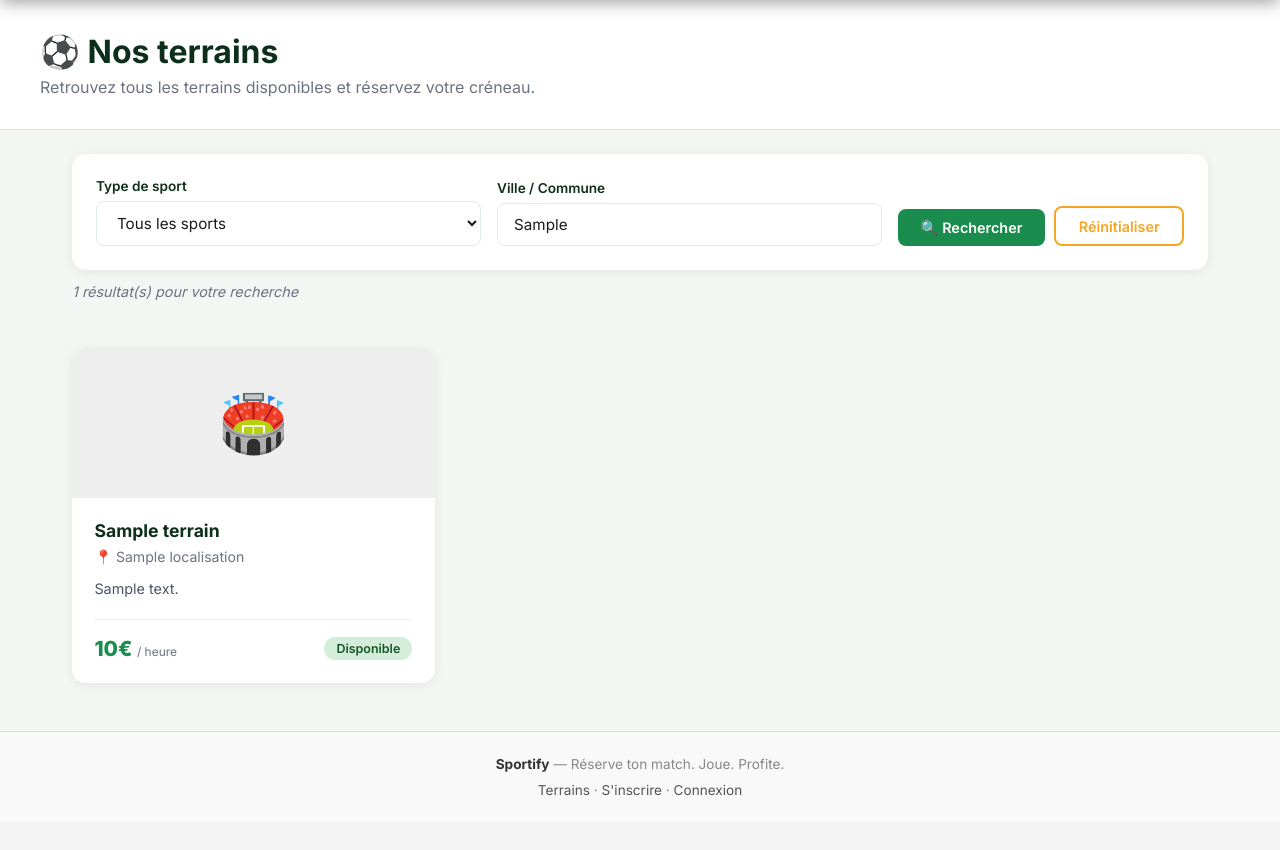
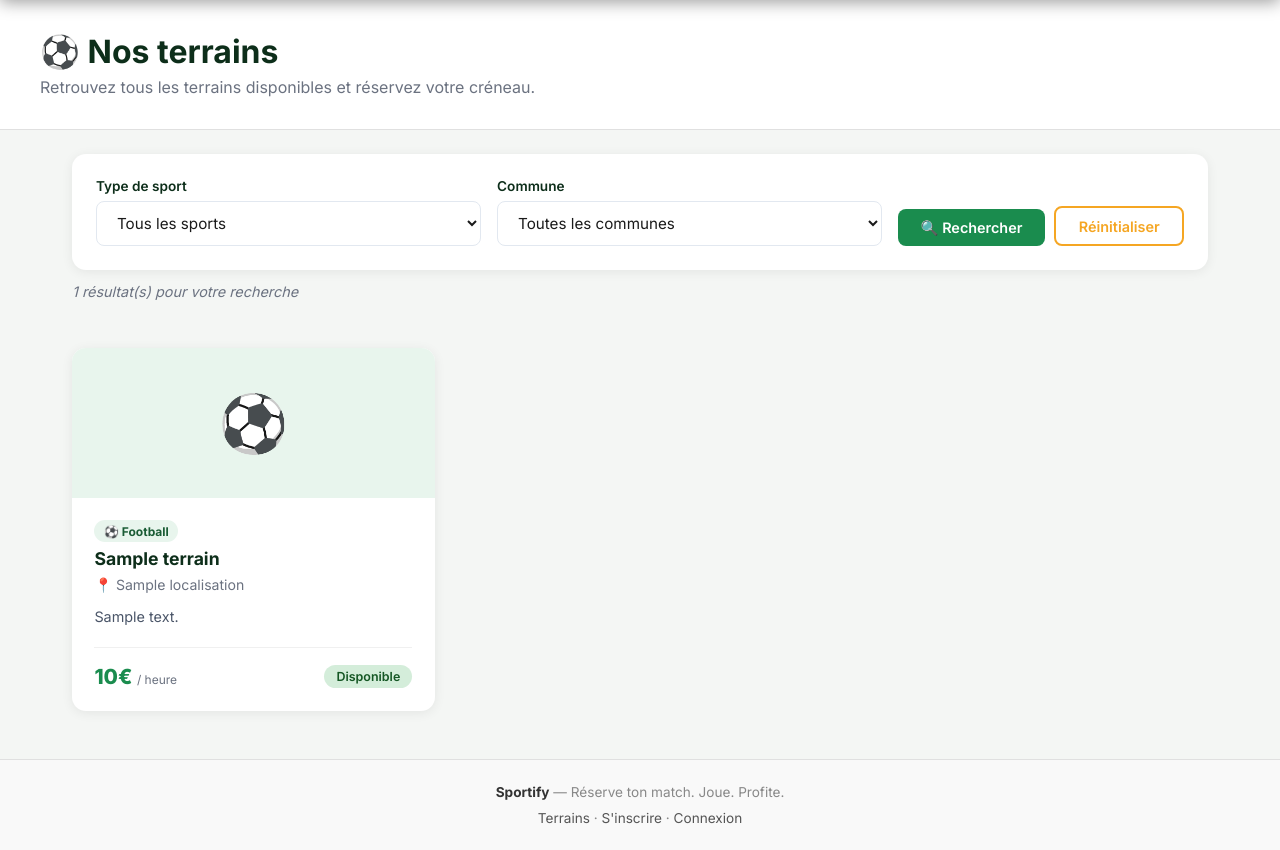
Before and after one commit to Morad-eh/sportify, a Django app: template gestion/templates/gestion/terrains.html in a window 1280 px wide. Shown: the part 68-918 px from the top of the page. Before the commit the page ends 864 px from the top, so only its background shows below. Run offline with Django 3.2, Linux system fonts and the light colour scheme; the template is opened without the code that fills it: most values are stand-ins (such as "Sample title", 1, 10 or a date in 2020).

Commit message:
terrains : auto-submit filtre et icônes football/padel sur les cartes

```diff
--- a/gestion/templates/gestion/terrains.html
+++ b/gestion/templates/gestion/terrains.html
@@ -108,6 +108,19 @@
     color: var(--gris);
 }
 
+.thumb-foot { background: #e8f5ed; }
+.thumb-padel { background: #e8f0fb; }
+
+.sport-badge {
+    display: inline-block;
+    padding: 0.2rem 0.6rem;
+    border-radius: 20px;
+    font-size: 0.75rem;
+    font-weight: 700;
+}
+.badge-foot { background: #e8f5ed; color: #1a5c35; }
+.badge-padel { background: #e8f0fb; color: #3a1a8c; }
+
 .empty-state {
     text-align: center;
     padding: 5rem 2rem;
@@ -198,19 +211,20 @@
     <form method="get" action="{% url 'terrains' %}" class="search-form">
         <div class="search-field">
             <label for="sport">{% trans "Type de sport" %}</label>
-            <select name="sport" id="sport">
+            <select name="sport" id="sport" onchange="this.form.submit()">
                 <option value="">{% trans "Tous les sports" %}</option>
                 <option value="Football" {% if sport_filtre == 'Football' %}selected{% endif %}>⚽ Football</option>
                 <option value="Padel" {% if sport_filtre == 'Padel' %}selected{% endif %}>🎾 Padel</option>
-                <option value="Tennis" {% if sport_filtre == 'Tennis' %}selected{% endif %}>🎾 Tennis</option>
-                <option value="Basketball" {% if sport_filtre == 'Basketball' %}selected{% endif %}>🏀 Basketball</option>
-                <option value="Volleyball" {% if sport_filtre == 'Volleyball' %}selected{% endif %}>🏐 Volleyball</option>
-                <option value="Badminton" {% if sport_filtre == 'Badminton' %}selected{% endif %}>🏸 Badminton</option>
             </select>
         </div>
         <div class="search-field">
-            <label for="commune">{% trans "Ville / Commune" %}</label>
-            <input type="text" name="commune" id="commune" value="{{ commune_filtre }}" placeholder="{% trans 'Ex : Bruxelles, Liège...' %}">
+            <label for="commune">{% trans "Commune" %}</label>
+            <select name="commune" id="commune" onchange="this.form.submit()">
+                <option value="">{% trans "Toutes les communes" %}</option>
+                <option value="Anderlecht" {% if commune_filtre == 'Anderlecht' %}selected{% endif %}>Anderlecht</option>
+                <option value="Forest" {% if commune_filtre == 'Forest' %}selected{% endif %}>Forest</option>
+                <option value="Molenbeek-Saint-Jean" {% if commune_filtre == 'Molenbeek-Saint-Jean' %}selected{% endif %}>Molenbeek-Saint-Jean</option>
+            </select>
         </div>
         <div class="search-actions">
             <button type="submit" class="btn btn-primary">🔍 {% trans "Rechercher" %}</button>
@@ -231,14 +245,21 @@
         <div class="terrains-grid">
             {% for terrain in terrains %}
             <a href="{% url 'terrain_detail' terrain.pk %}" class="terrain-card">
-                <div class="terrain-thumb">🏟️</div>
+                <div class="terrain-thumb {% if 'Padel' in terrain.nom %}thumb-padel{% else %}thumb-foot{% endif %}">
+                    {% if "Padel" in terrain.nom %}🎾{% else %}⚽{% endif %}
+                </div>
                 <div class="terrain-body">
+                    <div style="display:flex; align-items:center; gap:0.5rem; margin-bottom:0.4rem;">
+                        {% if "Padel" in terrain.nom %}
+                            <span class="sport-badge badge-padel">🎾 Padel</span>
+                        {% else %}
+                            <span class="sport-badge badge-foot">⚽ Football</span>
+                        {% endif %}
+                    </div>
                     <h3>{{ terrain.nom }}</h3>
                     <p class="terrain-loc">📍 {{ terrain.localisation }}</p>
                     {% if terrain.description %}
                         <p class="terrain-desc">{{ terrain.description|truncatechars:100 }}</p>
-                    {% else %}
-                        <p class="terrain-desc" style="color:#bbb;">{% trans "Terrain de football indoor de qualité, éclairage LED et vestiaires." %}</p>
                     {% endif %}
                     <div class="terrain-footer">
                         <span class="price-label">{{ terrain.prix_heure }}€ <small>{% trans "/ heure" %}</small></span>
```
